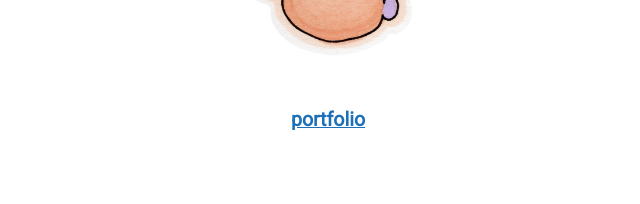
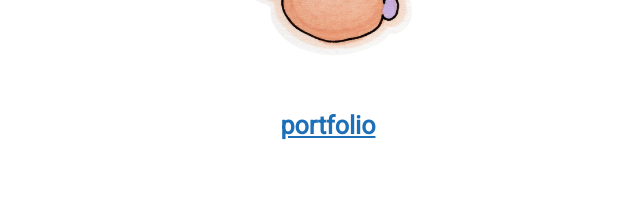
Before and after one commit to zoeurl/zoedowney.github.io, a Jekyll site: the page built from index.html, in a window 1280 px wide. Shown: the part 297-501 px from the top of the page, without its empty margins (312-952 px from the left). Built offline with Jekyll 4.4.1, drawn with Linux system fonts in a browser that asks for light colours; grey boxes are pictures that could not be loaded.

Commit message:
Update photography.md

```diff
--- a/_layouts/photography.md
+++ b/_layouts/photography.md
@@ -22,10 +22,10 @@
  <main>
 <article>
 	<br>
-	<center><small><h2 class="post-headline"><font color="#d883de">zoë downey&nbsp;&nbsp;&nbsp;&nbsp</font>
-	<br><font color="#7b1582">&nbsp;&nbsp;&nbsp;&nbsp;زوي داوني</font></h2>
+	<center><small><h1 class="post-headline"><font color="#d883de">zoë downey&nbsp;&nbsp;&nbsp;&nbsp</font>
+	<br><font color="#7b1582">&nbsp;&nbsp;&nbsp;&nbsp;زوي داوني</font></h1>
 		<figure><img src="/assets/favicon/rabbit-doodle-without-username.png" width="180" height="180"></figure>
-<h3><a href="https://www.flickr.com/photos/zoedowney/albums/">portfolio</a></h3></centre>
+<h2><a href="https://www.flickr.com/photos/zoedowney/albums/">portfolio</a></h2></centre>
 	<br>
 	<br>
                 {{ content }}
```
